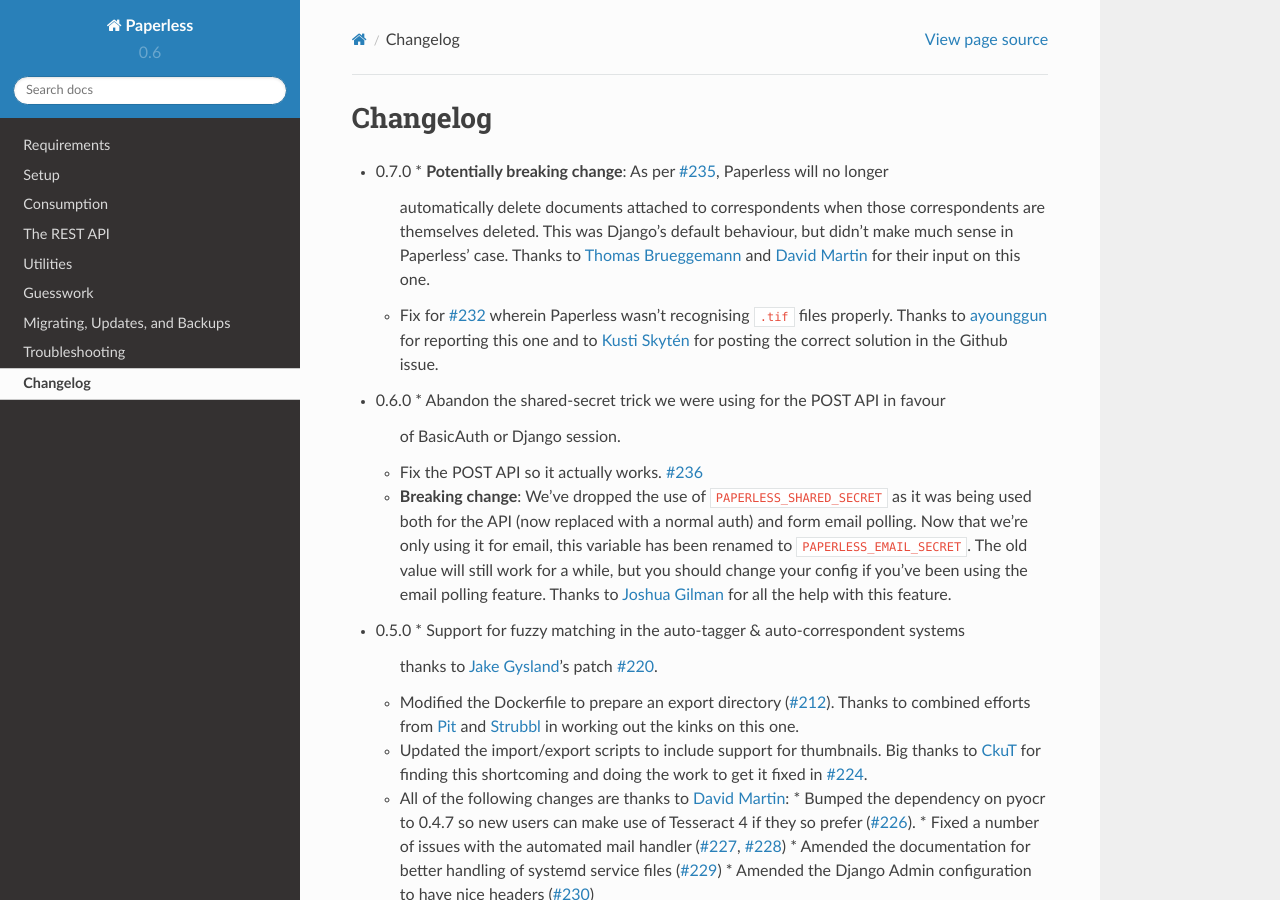
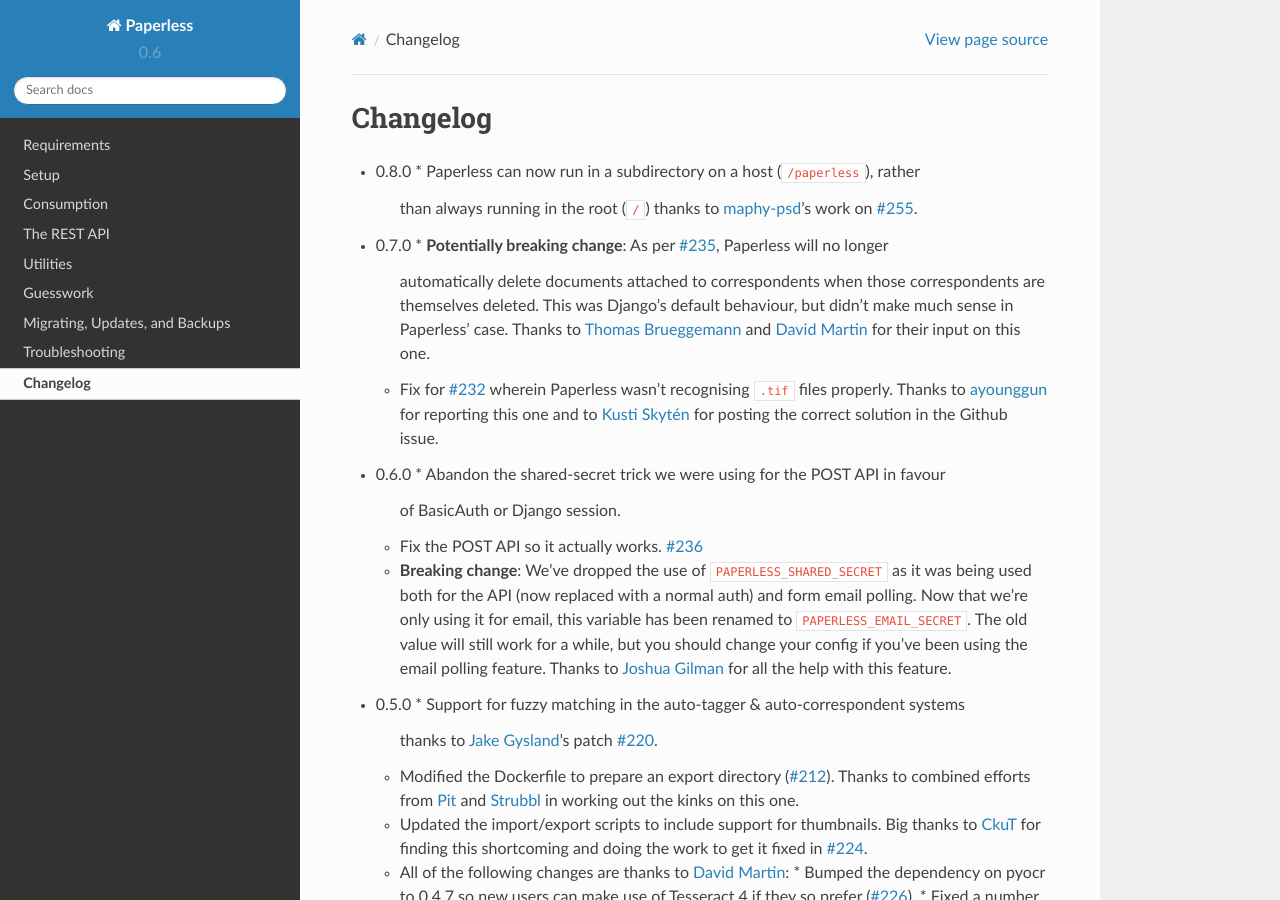
Before and after one commit to repoRangee/Large-scale, a Sphinx documentation site: the page built from docs/changelog.rst, in a window 1280 px wide and 900 px high. Built offline with Sphinx 7.4.7 and the Read the Docs theme 2.0.0, drawn with Linux system fonts in a browser that asks for light colours; formulas are drawn with MathJax 3.

Commit message:
Update changelog for 0.8.0

```diff
--- a/docs/changelog.rst
+++ b/docs/changelog.rst
@@ -1,5 +1,10 @@
 Changelog
 #########
+
+* 0.8.0
+  * Paperless can now run in a subdirectory on a host (``/paperless``), rather
+    than always running in the root (``/``) thanks to `maphy-psd`_'s work on
+    `#255`_.
 
 * 0.7.0
   * **Potentially breaking change**: As per `#235`_, Paperless will no longer
@@ -231,6 +236,7 @@ Changelog
 .. _Joshua Gilman: https://github.com/jmgilman
 .. _ayounggun: https://github.com/ayounggun
 .. _Kusti Skytén: https://github.com/kskyten
+.. _maphy-psd: https://github.com/maphy-psd
 
 .. _#20: https://github.com/danielquinn/paperless/issues/20
 .. _#44: https://github.com/danielquinn/paperless/issues/44
@@ -271,3 +277,4 @@ Changelog
 .. _#232: https://github.com/danielquinn/paperless/issues/232
 .. _#235: https://github.com/danielquinn/paperless/issues/235
 .. _#236: https://github.com/danielquinn/paperless/issues/236
+.. _#255: https://github.com/danielquinn/paperless/pull/255
```
